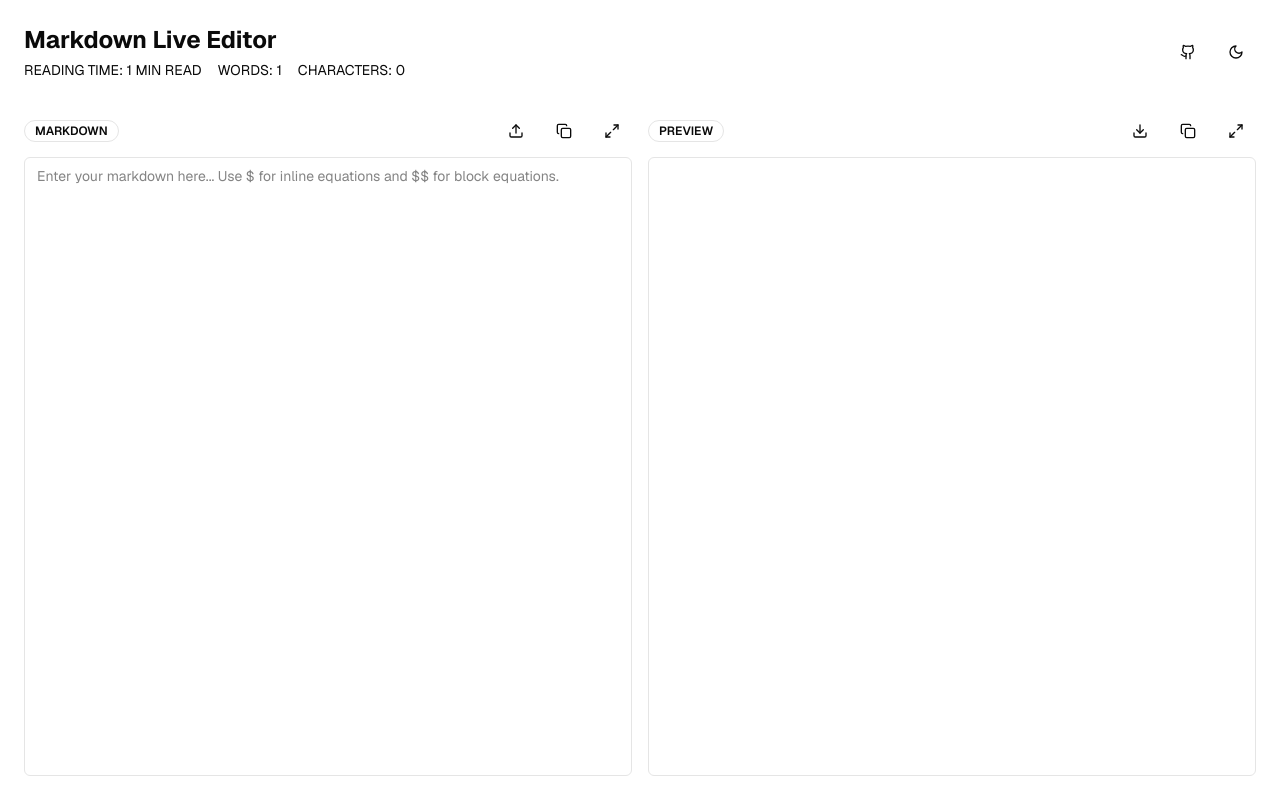
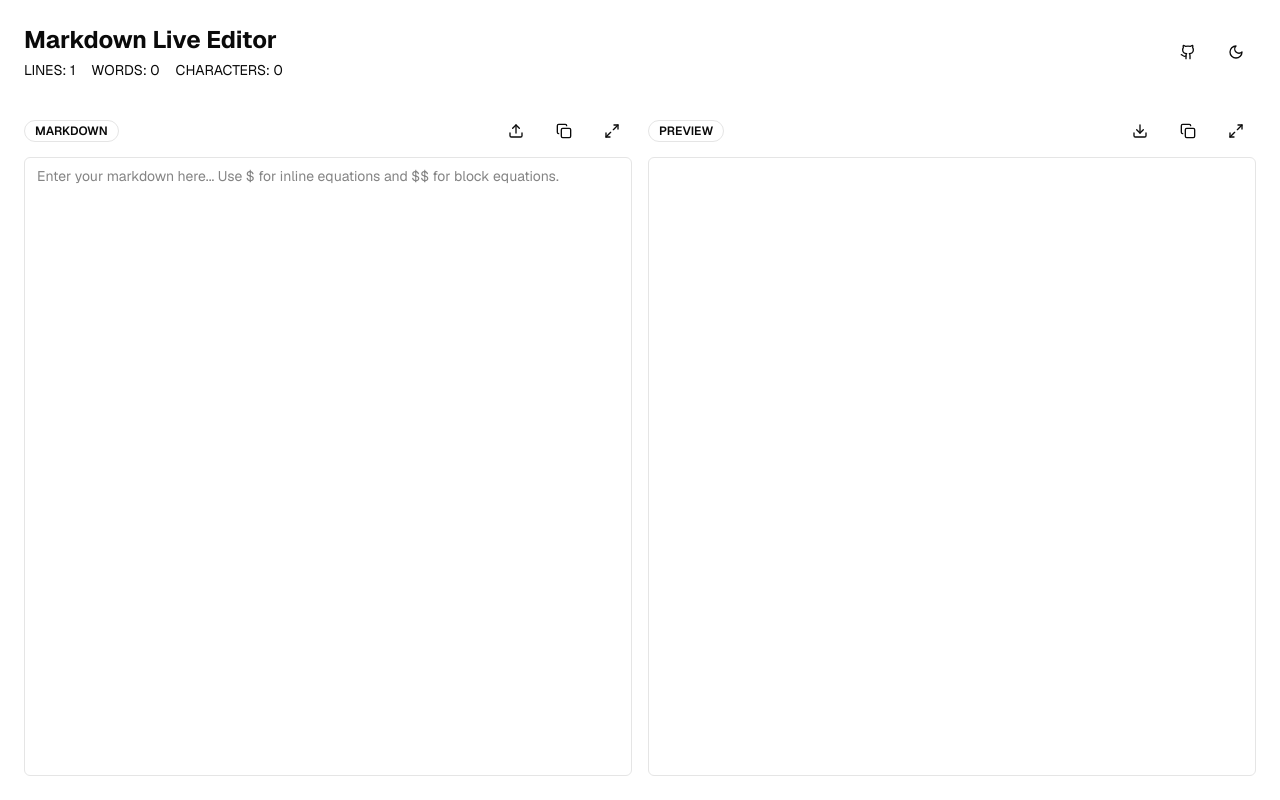
Before and after one commit to Mapaor/markdown-katex-live-editor, a Next.js app: page / in a window 1280 px wide. Built offline with nearby package versions, Linux system fonts and the light colour scheme.

Commit message:
change reading time to lines count

```diff
--- a/src/components/markdown-preview.tsx
+++ b/src/components/markdown-preview.tsx
@@ -38,7 +38,7 @@ export default function MarkdownPreview() {
   const [stats, setStats] = useState({
     words: 0,
     chars: 0,
-    readingTime: 0,
+    lines: 0,
   })
   const { resolvedTheme, setTheme } = useTheme()
   const fileInputRef = useRef<HTMLInputElement>(null)
@@ -139,14 +139,14 @@ export default function MarkdownPreview() {
   const htmlContent = marked(processedMarkdown) as string
 
   useEffect(() => {
-    const words = markdown.trim().split(/\s+/).length
+    const words = markdown.trim() ? markdown.trim().split(/\s+/).length : 0
     const chars = markdown.length
-    const readingTime = Math.ceil(words / 200)
+    const lines = markdown.split(/\r\n|\r|\n/).length
 
     setStats({
       words,
       chars,
-      readingTime,
+      lines,
     })
   }, [markdown])
 
@@ -201,7 +201,7 @@ export default function MarkdownPreview() {
           <div className="space-y-1">
             <h1 className="text-2xl font-bold">Markdown Live Editor</h1>
             <div className="flex items-center gap-4 text-sm text-muted-foreground">
-              <span>READING TIME: {stats.readingTime} MIN READ</span>
+              <span>LINES: {stats.lines}</span>
               <span>WORDS: {stats.words}</span>
               <span>CHARACTERS: {stats.chars}</span>
             </div>
```
